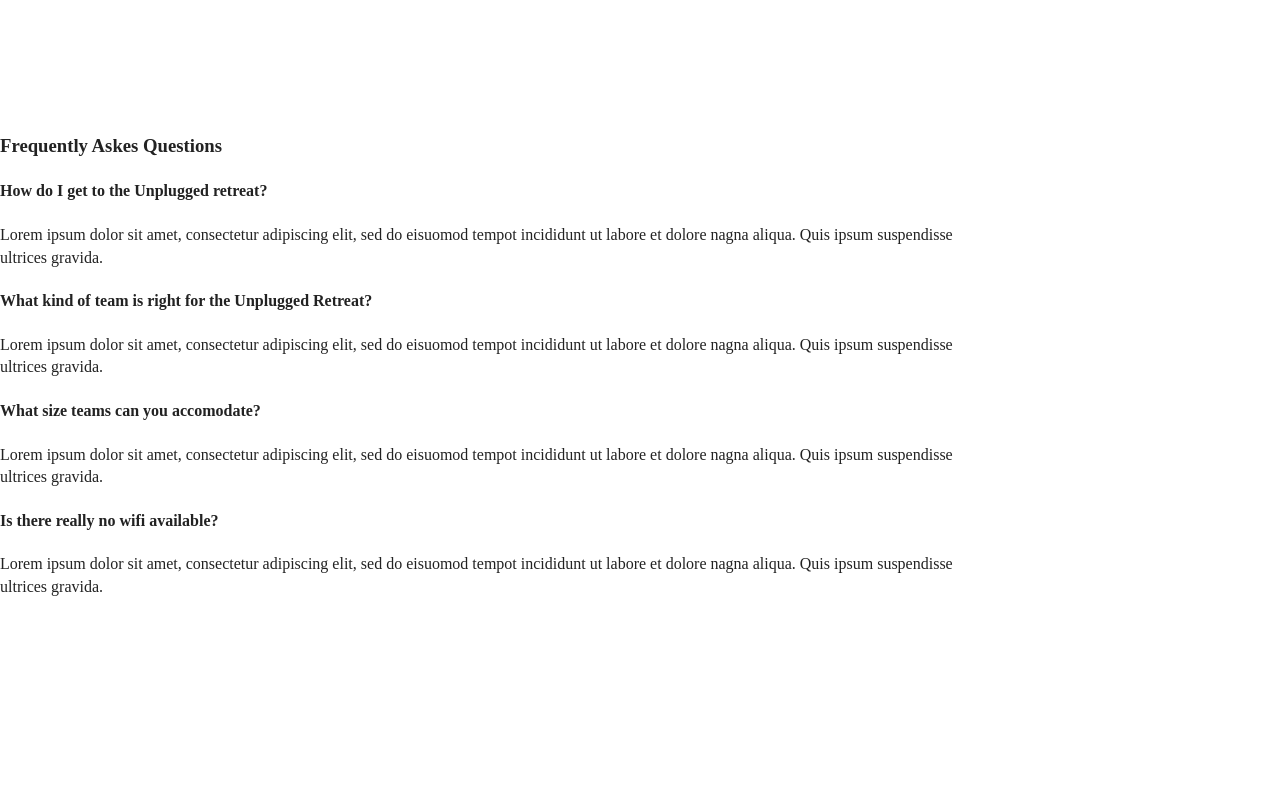
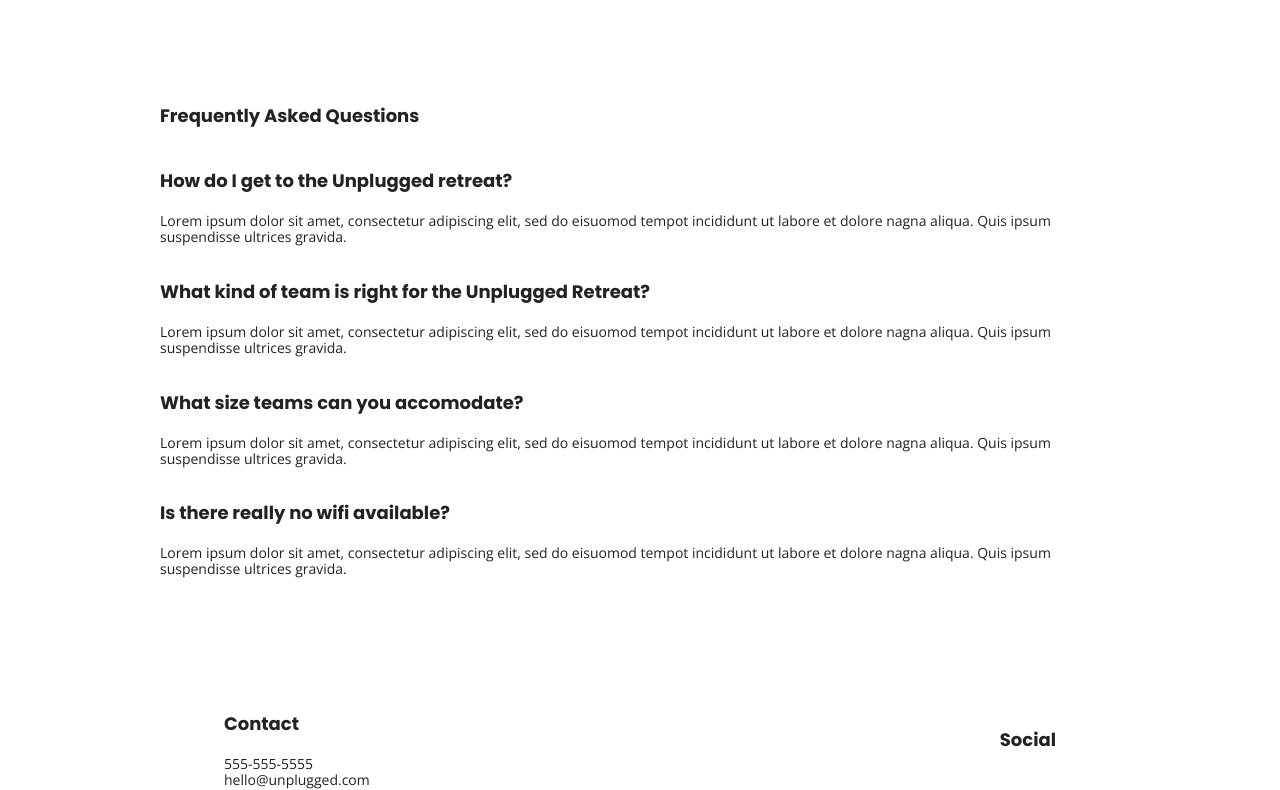
Before and after one commit to sfloriana8/unplugged, a website: page faq/index.html in a window 1280 px wide. Shown: the part 173-963 px from the top of the page. Drawn offline with nearby package versions, Linux system fonts and the light colour scheme; files whose address does not match are found by name.

Commit message:
Added text styles

```diff
--- a/css/main.css
+++ b/css/main.css
@@ -86,6 +86,62 @@ textarea {
 /* ==========================================================================
    Author's custom styles
    ========================================================================== */
+
+   /* General Styles */
+
+   html {
+    font-size: 16px;
+   }
+
+   body {
+    font-family: 'Open Sans', sans-serif;
+    font-size: 1em;
+    text-align: left;
+   }
+
+   ul,
+   ol {
+    list-style-type: none;
+   }
+
+   h2 {
+    font-family: 'Poppins', sans-serif;
+    font-size: 1.875em;
+   }
+
+   h3,
+   h4 {
+    font-family: 'Poppins', sans-serif;
+    margin: 20px 0;
+    font-size: 1.125em;
+   }
+
+   p {
+    font-size: .875em;
+    line-height: 1.125em;
+   }
+
+   img {
+
+   }
+
+   figure {
+
+   }
+
+   address {
+    font-style: normal;
+   }
+
+   .content-wrapper {
+    width: 90%;
+    margin: 50px 0;
+   }
+
+   a {
+     color: #e2e3ed;
+     text-decoration: none;
+   }
 
 
    /*--- Base Header Styles----*/
--- a/faq/index.html
+++ b/faq/index.html
@@ -14,6 +14,10 @@
 
   <link rel="manifest" href="../site.webmanifest">
   <link rel="apple-touch-icon" href="../icon.png">
+
+  <!-- Google Fonts -->
+  <link href="https://fonts.googleapis.com/css?family=Open+Sans:400,700|Poppins:500,700" rel="stylesheet">
+
   <!-- Place favicon.ico in the root directory -->
 
   <link rel="stylesheet" href="../css/normalize.css">
@@ -40,9 +44,9 @@
   </header>
 
   <main>
-    <section class="content-wrapper">
-      <div class="content-container">
-        <h3>Frequently Askes Questions</h3>
+    <section class="faq">
+      <div class="content-wrapper">
+        <h3>Frequently Asked Questions</h3>
 
       <article>
         <h4>How do I get to the Unplugged retreat?</h4>
```
Also changed, not shown: about/index.html (+4 -0 lines), index.html (+4 -0 lines).
